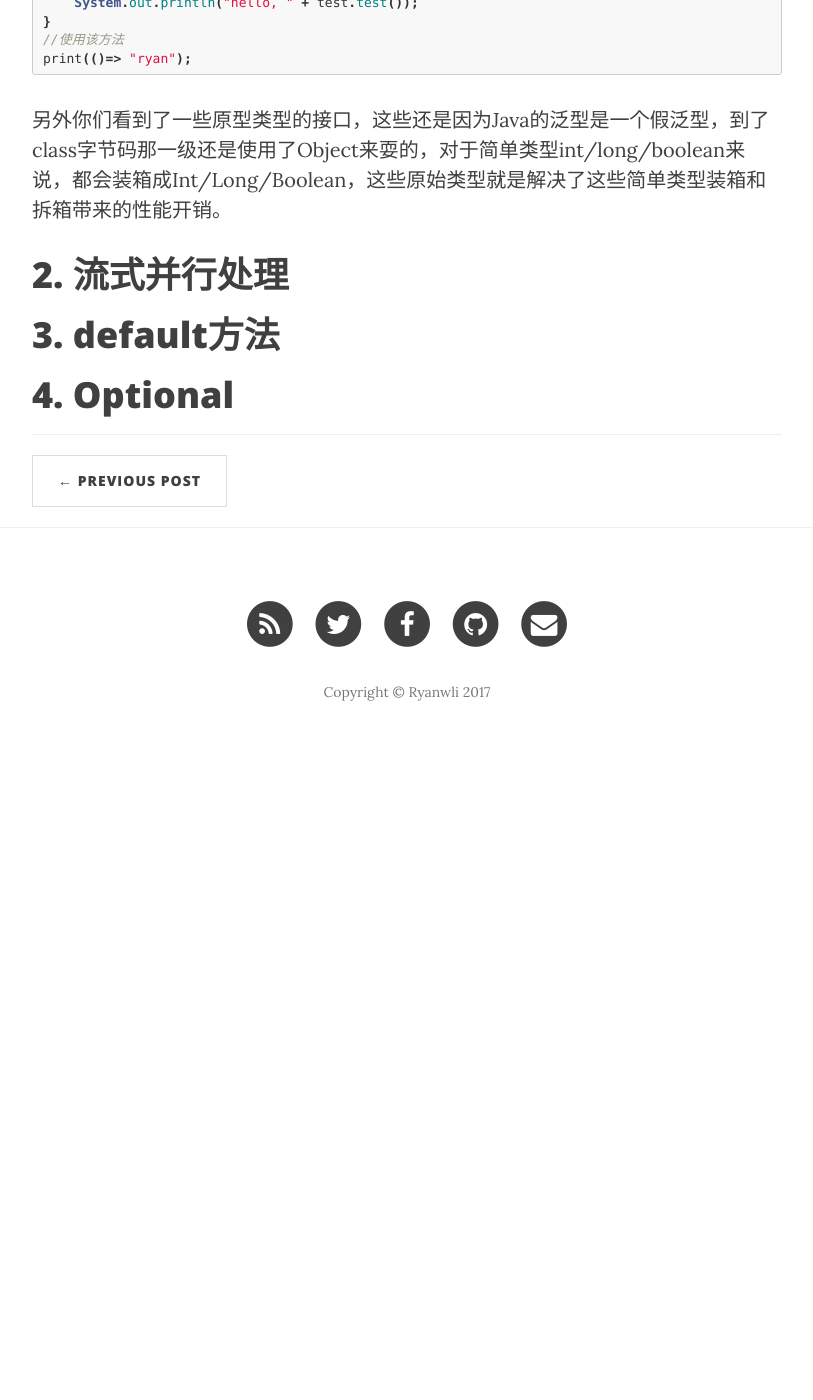
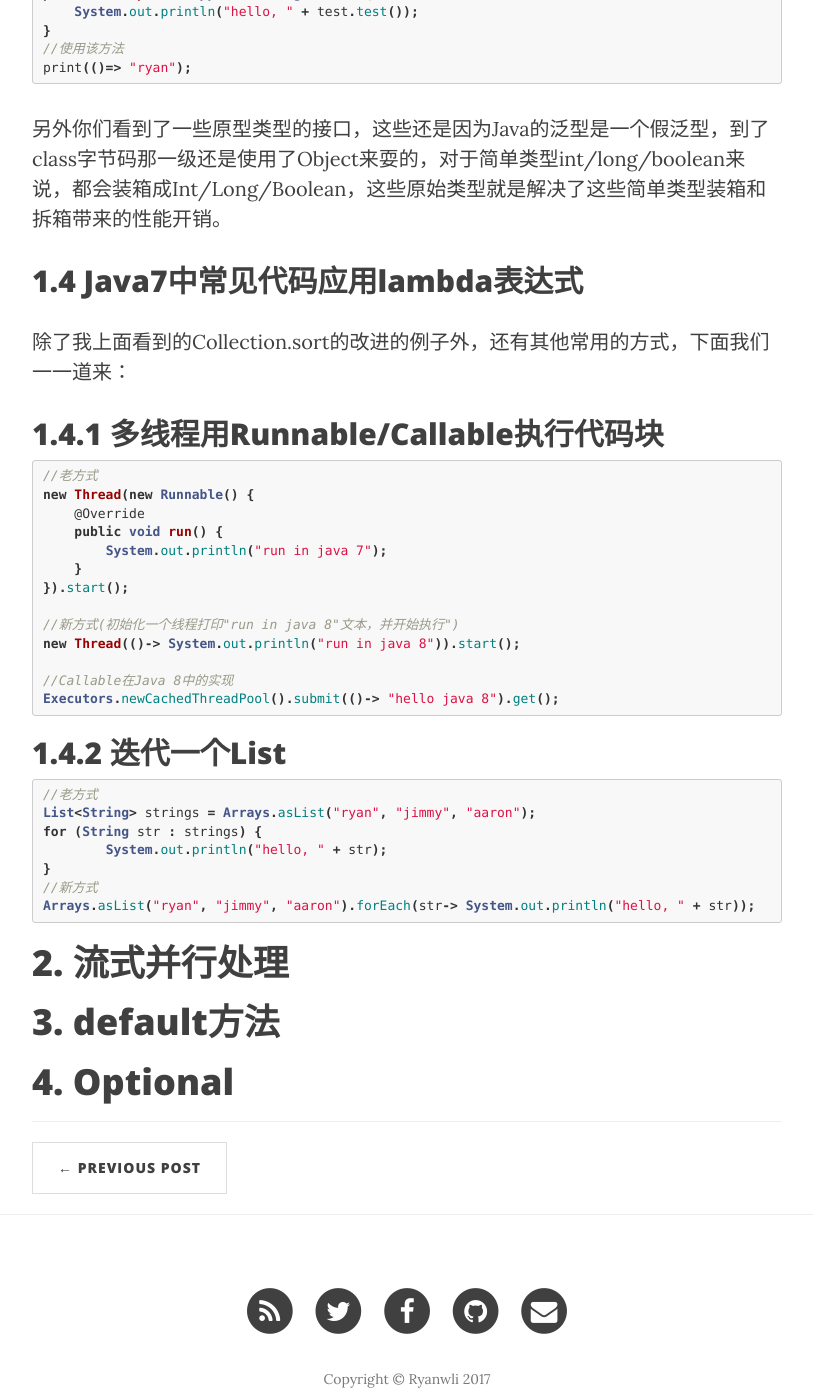
Before and after one commit to ryanwli/ryanwli.github.io, a Jekyll site: the page built from _posts/2017-05-18-java8.md, in a window 1280 px wide and 1400 px high, scrolled down 3935 px. Shown: the whole window, without its empty margins (233-1046 px from the left). Built offline with Jekyll 4.4.1, drawn with Linux system fonts in a browser that asks for light colours; nearby versions of some CDN libraries; before the commit the page ends 4703 px from its top, so only the background shows below that.

Commit message:
commit java 8 article

````diff
--- a/_posts/2017-05-18-java8.md
+++ b/_posts/2017-05-18-java8.md
@@ -21,7 +21,7 @@ Java8发布了很长一段时间了，但是我们团队还处于习惯Java7的
 
 这一节，主要来说一下Java8 lambda表达式的基础，以及如果利用lambda表达式来体现函数式编程给代码带来的更接近自然语言的简洁，易于理解和维护的；
 
-1.1 初见威力
+## 1.1 初见威力
 
 我们就从我们最常用的自定义列表排序来说起，下面是Java8以前我们的写法：
 
@@ -44,7 +44,7 @@ list.sort((p1,p2) -> p1.compareTo(p2));
 
 这种将行为进行参数话，在Java8以前只能依靠匿名局部类来实现，首先我们单纯从语法上面来看，但是创建了刚定义好的类的实例来进行传参的，传递的还是一个值，该值代表一个对象引用地址。从新的Java8把行为作为参数进行传递，这个行为而且使用了非常简洁的一个函数表达式就搞定了；以前3行代码，现在一行代码，对于阅读来说也是非常惬意的。
 
-1.2 自定义lambda表达式
+## 1.2 自定义lambda表达式
 
 lambda表达式也需要有一个接口规范来定义的，不是说想在哪用就在哪用，下面我们来看看如何定义lambda接口，以及怎么使用：
 
@@ -64,7 +64,7 @@ print(()=> "ryan");
 
 lambda在Java中de定义是沿用了之前Java版本的接口，并且一个接口里面只能有一个方法，@FunctionalInterface注解是一个描述注解，用于Java8的Javac做这种一个接口里面只能有一个方法的lambda接口的检查；
 
-1.3 系统与定义的lambda接口
+## 1.3 系统与定义的lambda接口
 
 除了上面看到的自己定义lambda接口以外，系统其实已经内置许多接口，请看下表：
 
@@ -93,6 +93,40 @@ print(()=> "ryan");
 
 另外你们看到了一些原型类型的接口，这些还是因为Java的泛型是一个假泛型，到了class字节码那一级还是使用了Object来耍的，对于简单类型int/long/boolean来说，都会装箱成Int/Long/Boolean，这些原始类型就是解决了这些简单类型装箱和拆箱带来的性能开销。
 
+## 1.4 Java7中常见代码应用lambda表达式
+
+除了我上面看到的Collection.sort的改进的例子外，还有其他常用的方式，下面我们一一道来：
+
+## 1.4.1 多线程用Runnable/Callable执行代码块
+
+```java
+//老方式
+new Thread(new Runnable() {
+    @Override
+    public void run() {
+        System.out.println("run in java 7");
+    }
+}).start();
+
+//新方式(初始化一个线程打印"run in java 8"文本，并开始执行")
+new Thread(()-> System.out.println("run in java 8")).start();
+
+//Callable在Java 8中的实现
+Executors.newCachedThreadPool().submit(()-> "hello java 8").get();
+```
+
+## 1.4.2 迭代一个List
+
+```java
+//老方式
+List<String> strings = Arrays.asList("ryan", "jimmy", "aaron");
+for (String str : strings) {
+	System.out.println("hello, " + str);
+}
+//新方式
+Arrays.asList("ryan", "jimmy", "aaron").forEach(str-> System.out.println("hello, " + str));
+```
+
 
 
 # 2. 流式并行处理
````
